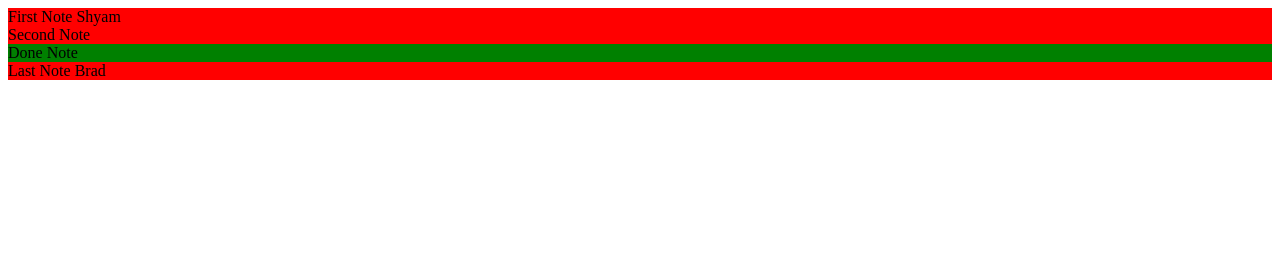
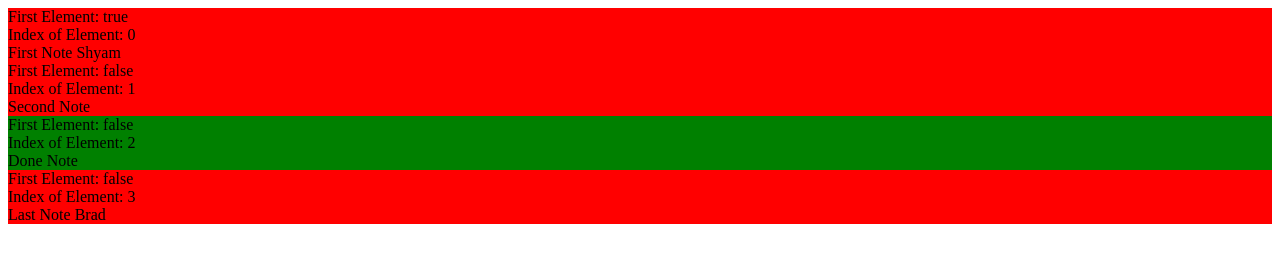
Before and after one commit to friendtu/AugularJS, a plain HTML site: page c2/ng-repeat-example-1.html in a window 1280 px wide. Drawn offline with nearby package versions, Linux system fonts and the light colour scheme.

Commit message:
ng-repeat-helper-variables

```diff
--- a/c2/ng-repeat-example-1.html
+++ b/c2/ng-repeat-example-1.html
@@ -14,6 +14,8 @@
 <body ng-controller="MainCtrl as ctrl">
     <div ng-repeat="note in ctrl.notes"
         ng-class="ctrl.getNoteClass(note.done)">
+        <div>First Element: {{$first}}</div>
+        <div>Index of Element: {{$index}}</div>
         <span class="label">{{note.label}}</span>
         <span class="assignee" ng-show="note.assignee" ng-bind="note.assignee"></span>
     </div>
```
